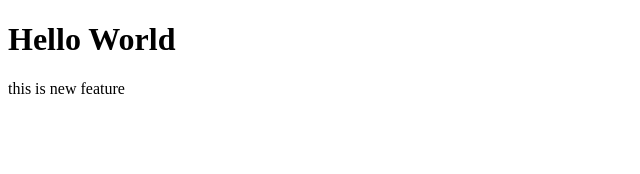
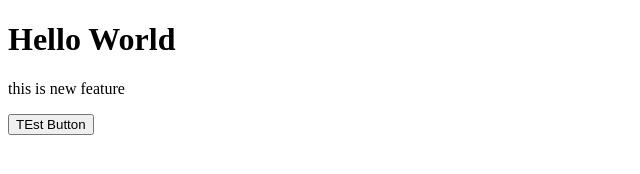
Before and after one commit to ChetanChauhan1997/localrepo, a plain HTML site: page index.html in a window 1280 px wide. Shown: the whole page, without its empty margins (0-640 px from the left). Drawn offline with Linux system fonts and the light colour scheme.

Commit message:
added button

```diff
--- a/index.html
+++ b/index.html
@@ -11,6 +11,7 @@
     <h1>Hello World
     </h1>
     <p>this is new feature</p>
+    <button>TEst Button</button>
 </body>
 
 </html>
```
